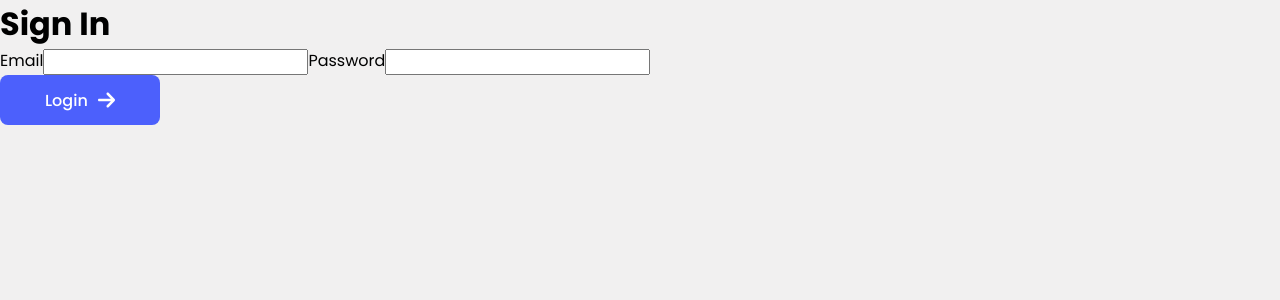
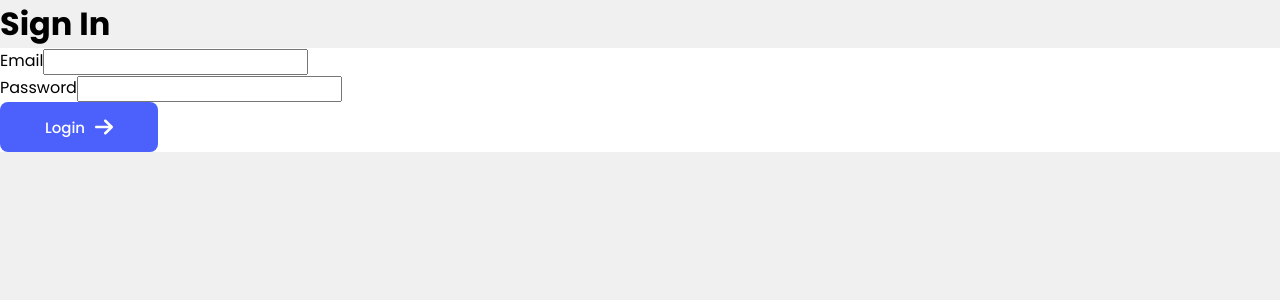
Before and after one commit to WandoCode/todolist, a React (Create React App) app: page /signin in a window 1280 px wide. Shown: the top 300 px of the page. Built offline with nearby package versions, Linux system fonts and the light colour scheme.

Commit message:
Changed html structure of sigin and signup forms

```diff
--- a/src/components/SigninForm.js
+++ b/src/components/SigninForm.js
@@ -17,23 +17,33 @@ function SiginForm() {
     dispatch(signInMiddleware(email, password))
   }
   return (
-    <form action="">
-      <label htmlFor="email">Email</label>
+    <form className="sign-form">
+      <div className="sign-form__row">
+        <label className="sign-form__label" htmlFor="email">
+          Email
+        </label>
         <input
+          className="sign-form__input"
           type="email"
           name="email"
           id="email"
           value={email}
           onChange={(e) => setEmail(e.target.value)}
         />
-      <label htmlFor="password">Password</label>
+      </div>
+      <div className="sign-form__row">
+        <label className="sign-form__label" htmlFor="password">
+          Password
+        </label>
         <input
+          className="sign-form__input"
           type="password"
           name="password"
           id="password"
           value={password}
           onChange={(e) => setPassword(e.target.value)}
         />
+      </div>
       <Button
         text="Login"
         onClickHandler={handleSubmit}
--- a/src/components/SignupForm.js
+++ b/src/components/SignupForm.js
@@ -14,24 +14,36 @@ function SignupForm() {
     e.preventDefault()
     dispatch(signUpMiddleware(email, password))
   }
+
+  //TODO: ajouter confirmer password
   return (
-    <form action="">
-      <label htmlFor="email">Email</label>
+    <form className="sign-form">
+      <div className="sign-form__row">
+        <label className="sign-form__label" htmlFor="email">
+          Email
+        </label>
         <input
+          className="sign-form__input"
           type="email"
           name="email"
           id="email"
           value={email}
           onChange={(e) => setEmail(e.target.value)}
         />
-      <label htmlFor="password">Password</label>
+      </div>
+      <div className="sign-form__row">
+        <label className="sign-form__label" htmlFor="password">
+          Password
+        </label>
         <input
+          className="sign-form__input"
           type="password"
           name="password"
           id="password"
           value={password}
           onChange={(e) => setPassword(e.target.value)}
         />
+      </div>
       <Button
         text="Create user"
         onClickHandler={handleSubmit}
--- a/src/style/components/_button.scss
+++ b/src/style/components/_button.scss
@@ -1,10 +1,10 @@
 .btn {
-  font-size: 16px;
+  font-size: 15px;
   color: white;
   background-color: $primary;
   border: none;
   border-radius: 8px;
-  padding: 0px 45px;
+  padding: 15px 45px;
   font-weight: 500;
   cursor: pointer;
   transition: 0.2s;
@@ -14,7 +14,7 @@
   justify-content: center;
 
   & img {
-    height: 40%;
+    height: 100%;
     filter: invert(100%);
     margin-left: 10px;
   }
--- a/src/style/components/_index.scss
+++ b/src/style/components/_index.scss
@@ -1 +1,2 @@
 @import './button';
+@import './signForm';
--- /dev/null
+++ b/src/style/components/_signForm.scss
@@ -0,0 +1,3 @@
+.sign-form {
+  background-color: white;
+}
--- a/src/style/index.css
+++ b/src/style/index.css
@@ -15,12 +15,12 @@ body {
 }
 
 .btn {
-  font-size: 16px;
+  font-size: 15px;
   color: white;
   background-color: #4c60fc;
   border: none;
   border-radius: 8px;
-  padding: 0px 45px;
+  padding: 15px 45px;
   font-weight: 500;
   cursor: pointer;
   transition: 0.2s;
@@ -30,11 +30,15 @@ body {
   justify-content: center;
 }
 .btn img {
-  height: 40%;
+  height: 100%;
   filter: invert(100%);
   margin-left: 10px;
 }
 .btn:hover {
   background-color: #2941fb;
   translate: 0 -5%;
+}
+
+.sign-form {
+  background-color: white;
 }/*# sourceMappingURL=index.css.map */
```
Also changed, not shown: 1 other file (tests, documents, lock files or other folders). Lines whose indentation alone changed are shown as unchanged.
